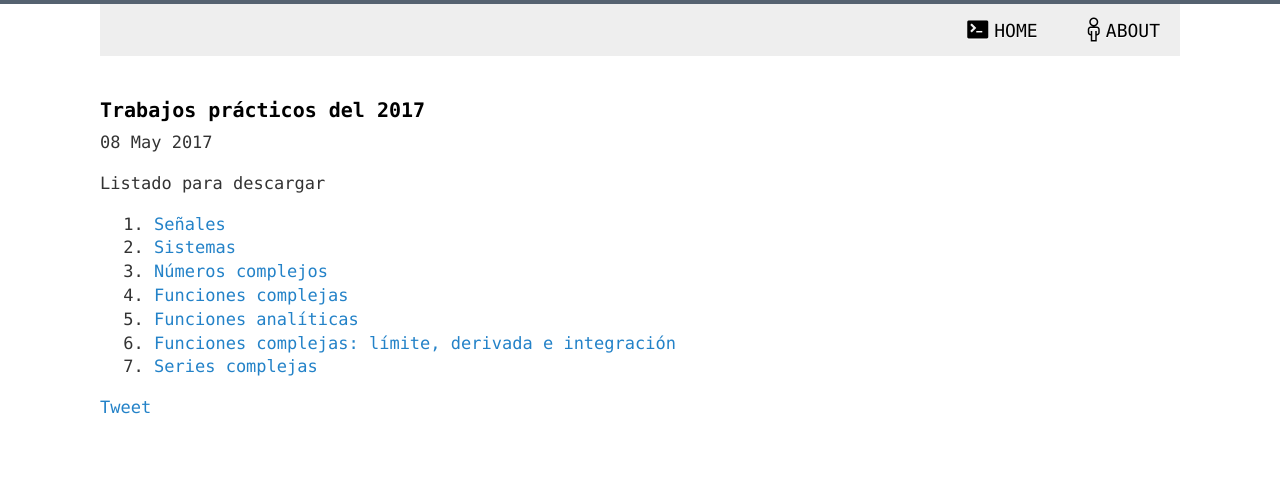
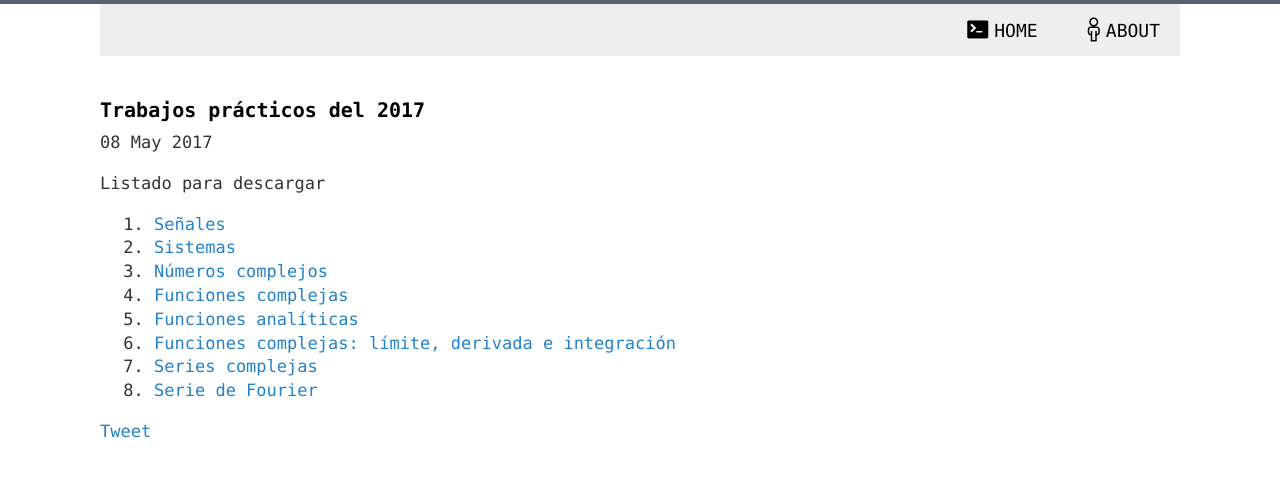
Before and after one commit to 1nv1/UTN-FRN-ASS, a Jekyll site: the page built from _posts/2017-05-08-TPs2017.markdown, in a window 1280 px wide. Shown: the top 477 px of the page. Built offline with Jekyll 4.4.1, drawn with Linux system fonts in a browser that asks for light colours; comment, search, counter and statistics services are not loaded.

Commit message:
Link al TP N° 8

```diff
--- a/_posts/2017-05-08-TPs2017.markdown
+++ b/_posts/2017-05-08-TPs2017.markdown
@@ -16,3 +16,4 @@ Listado para descargar
 5. <a href="https://drive.google.com/open?id=0B8Whe9RgutGNbmNlRXJxb1JlS2s" target="_blank">Funciones analíticas</a>
 6. <a href="https://drive.google.com/open?id=0B8Whe9RgutGNU3ZwN1lUeFN1Nk0" target="_blank">Funciones complejas: límite, derivada e integración</a>
 7. <a href="https://drive.google.com/open?id=0B8Whe9RgutGNWXNLNWhaUk5wTE0" target="_blank">Series complejas</a>
+8. <a href="https://drive.google.com/open?id=0B8Whe9RgutGNdHdEMHo4LUt6MWM" target="_blank">Serie de Fourier</a>
```
